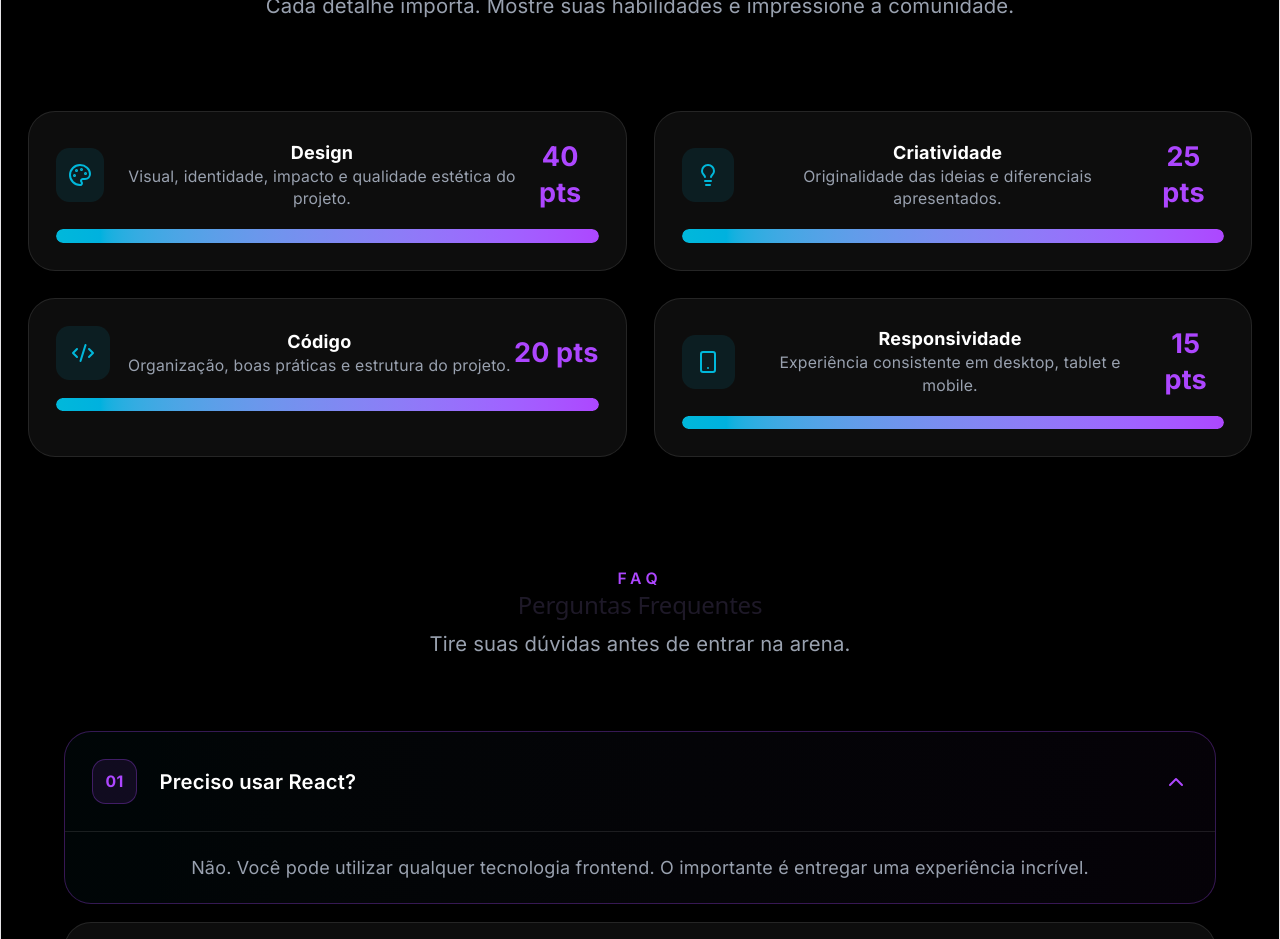
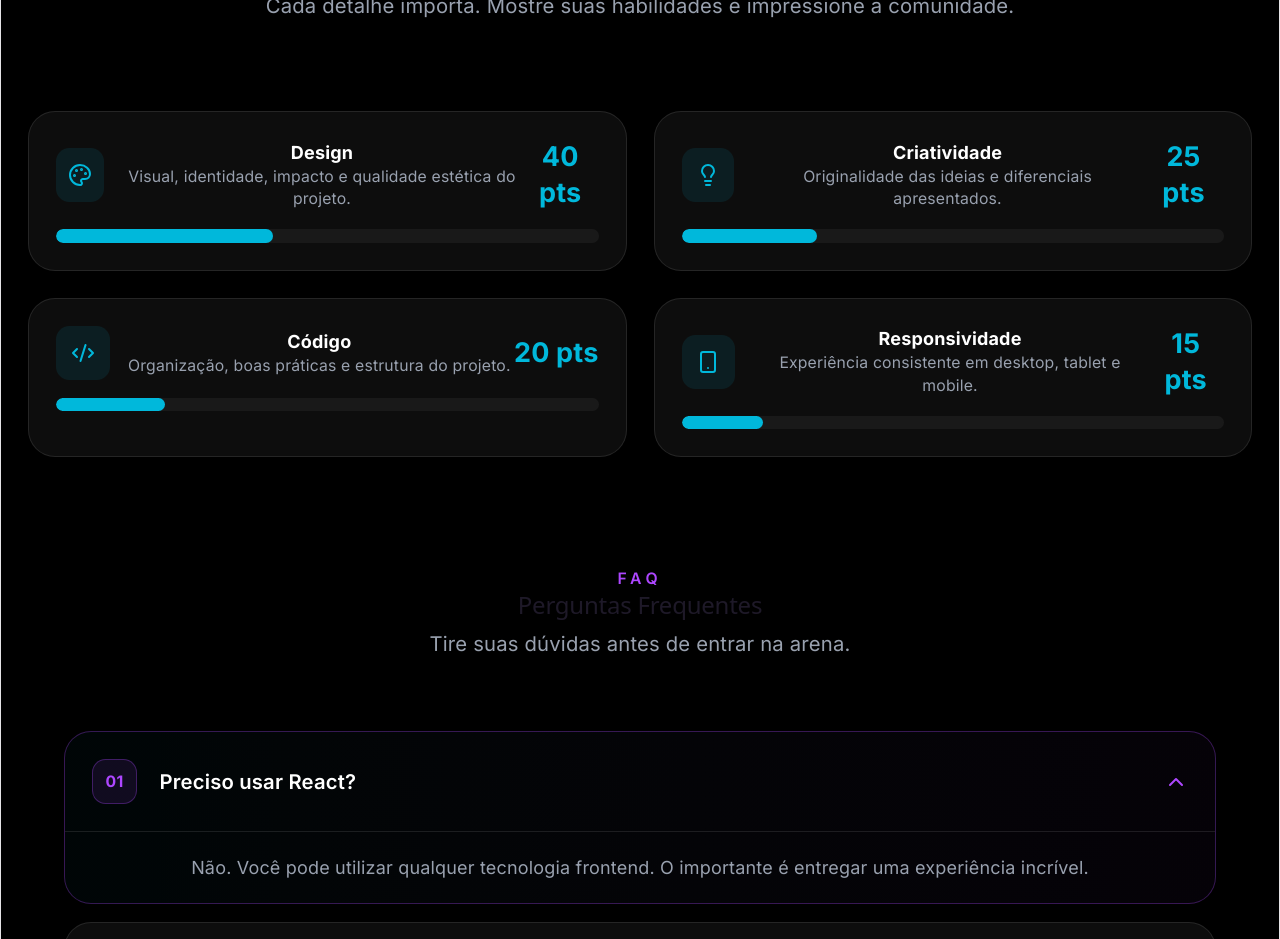
Before and after one commit to FrontArena/Frontarena-web, a React (Vite) app: page /monster in a window 1280 px wide. Shown: the part 2760-3699 px from the top of the page. Built offline with nearby package versions, Linux system fonts and the light colour scheme.

Commit message:
fix(Evaluation): replace percentage strings with numeric points for consistency and clarity

```diff
--- a/src/pages/MonsterPage/components/Evaluation.jsx
+++ b/src/pages/MonsterPage/components/Evaluation.jsx
@@ -3,28 +3,28 @@ import { Palette, Lightbulb, Smartphone, Code2 } from "lucide-react";
 const criteria = [
     {
         icon: Palette,
-        percentage: "40 pts",
+        points: 40,
         title: "Design",
         description:
             "Visual, identidade, impacto e qualidade estética do projeto.",
     },
     {
         icon: Lightbulb,
-        percentage: "25 pts",
+        points: 25,
         title: "Criatividade",
         description:
             "Originalidade das ideias e diferenciais apresentados.",
     },
     {
         icon: Code2,
-        percentage: "20 pts",
+        points: 20,
         title: "Código",
         description:
             "Organização, boas práticas e estrutura do projeto.",
     },
     {
         icon: Smartphone,
-        percentage: "15 pts",
+        points: 15,
         title: "Responsividade",
         description:
             "Experiência consistente em desktop, tablet e mobile.",
@@ -79,16 +79,16 @@ export default function Evaluation() {
                                         </div>
                                     </div>
 
-                                    <span className="text-2xl font-black text-purple-500">
-                                        {item.percentage}
+                                    <span className="text-2xl font-black text-cyan-500">
+                                        {item.points} pts
                                     </span>
                                 </div>
 
                                 <div className="h-3 overflow-hidden rounded-full bg-white/5">
                                     <div
-                                        className="h-full rounded-full bg-gradient-to-r from-cyan-500 via-indigo to-purple-500"
+                                        className="h-full rounded-full bg-cyan-500"
                                         style={{
-                                            width: item.percentage,
+                                            width: `${item.points}%`,
                                         }}
                                     />
                                 </div>
```
